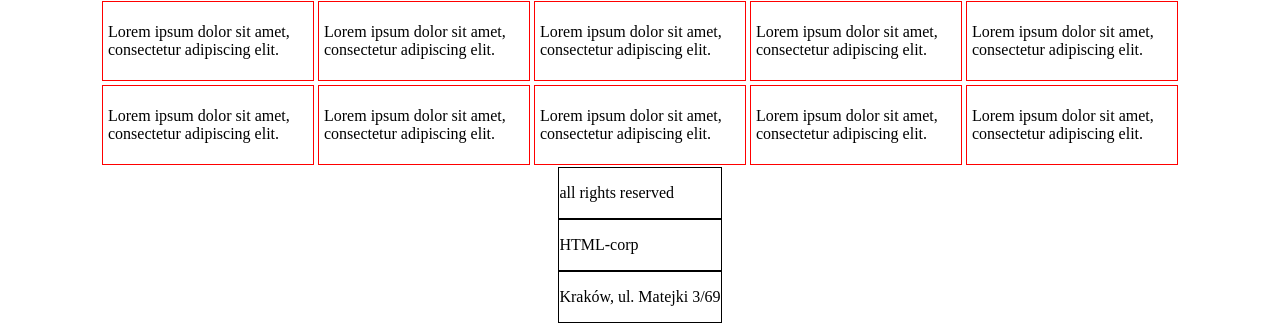
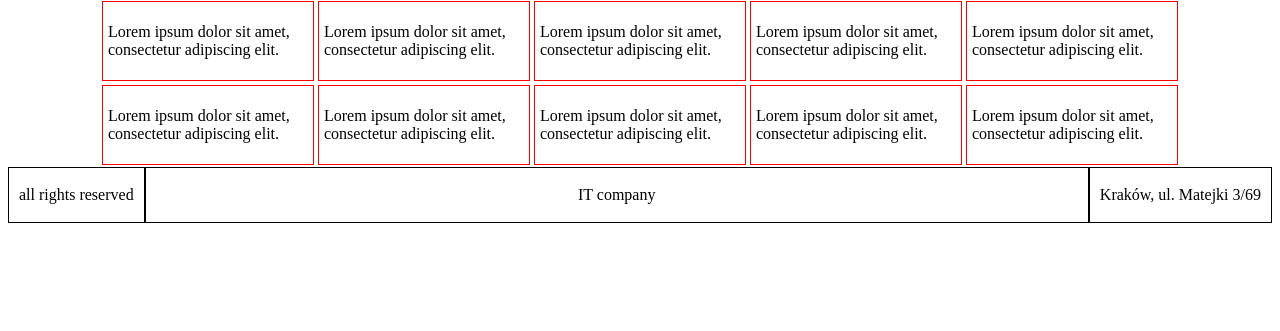
Before and after one commit to maciekmacku/4.5, a plain HTML site: page index.html in a window 1280 px wide. Shown: the part 983-1314 px from the top of the page. After the commit the page ends 1214 px from the top, so only its background shows below. Drawn offline with Linux system fonts and the light colour scheme.

Commit message:
third commit

```diff
--- a/index.html
+++ b/index.html
@@ -73,10 +73,10 @@
         </div>
     </div>
 </section>
-<footer class="footer">
-    <div class="footer-section">
+<footer>
+    <div class="footer">
         <div class="foot all-rights"><p>all rights reserved</p></div>
-        <div class="foot company"><p>HTML-corp</p></div>
+        <div class="foot company"><p>IT company</p></div>
         <div class="foot address"><p>Kraków, ul. Matejki 3/69</p></div>
     </div>
 </footer>
--- a/style.css
+++ b/style.css
@@ -38,7 +38,13 @@
     justify-content: center;
 
 }
-
 .foot {
-    border: 1px solid black;
+    padding: 2px 10px;
+    justify-content: center;
+    display:flex;
+     border: 1px solid black;
+    color: black;
 }
+.company {
+    flex-grow: 2;
+}
```
